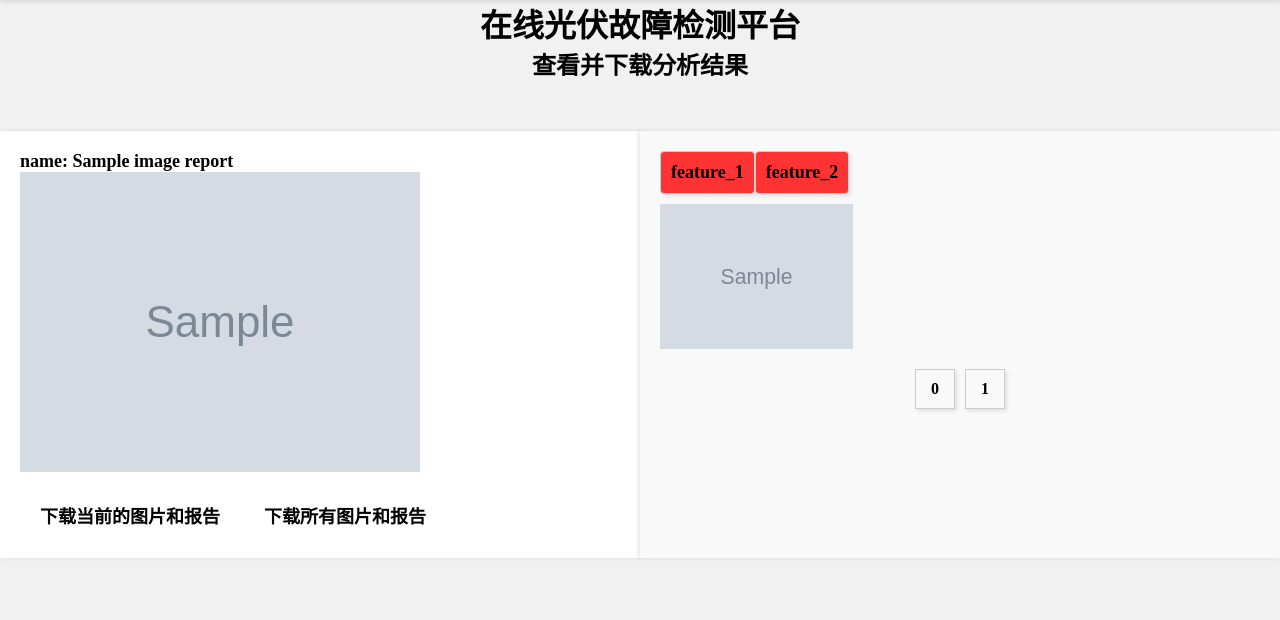
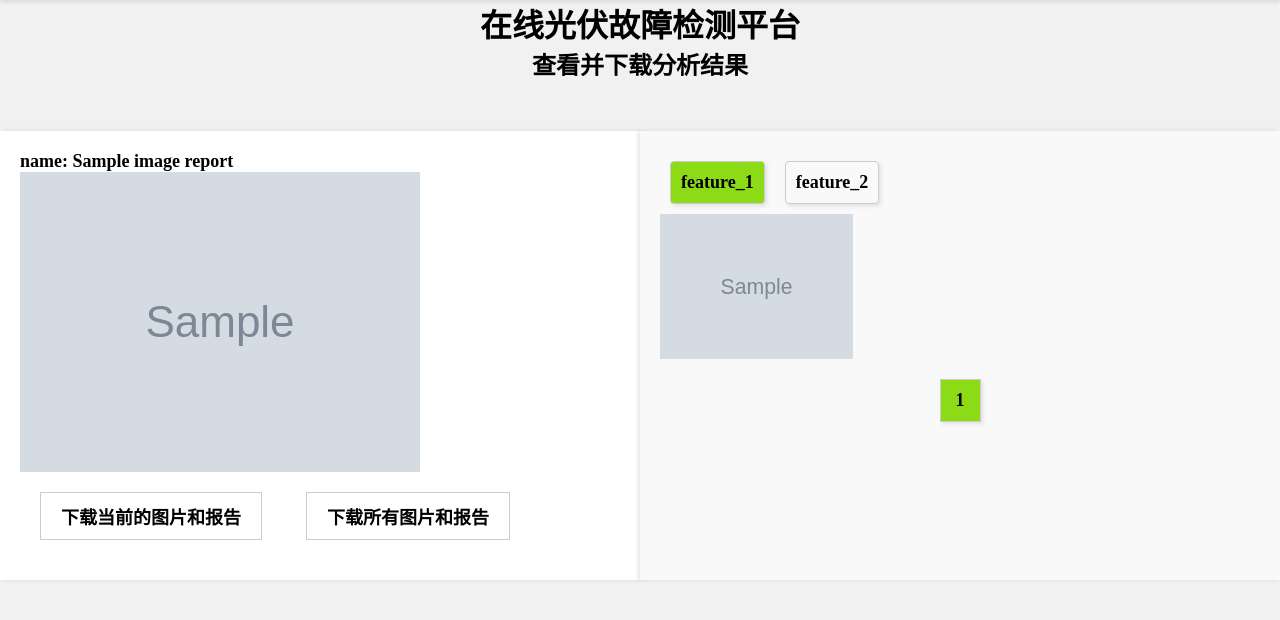
Before and after one commit to gaotianchi/showimages, a Flask app: page /result in a window 1280 px wide. Shown: the part 70-690 px from the top of the page. Run offline with Flask 3, Linux system fonts and the light colour scheme; grey boxes marked "Sample" are stand-in pictures; a database or web service that is not in the repository returns one stand-in record (values such as "Sample title"); data that the repository does not hold is empty.

Commit message:
feat: （初始化）为按钮添加点击后的标识

```diff
--- a/showimages/static/result.css
+++ b/showimages/static/result.css
@@ -47,36 +47,7 @@ main {
     margin-top: 50px;
 }
 
-#feature-nav div {
-    padding: 10px;
-    border: 1px solid #ccc;
-    background-color: #f9f9f9;
-    box-shadow: 2px 2px 4px rgba(0, 0, 0, 0.1);
-    margin-bottom: 10px;
-    background-color: #f33;
-    border-radius: 4px;
-}
 
-.btn {
-    display: inline-block;
-    padding: 10px 20px;
-    border: none;
-    text-align: center;
-    text-decoration: none;
-    font-size: 16px;
-    font-weight: bold;
-    cursor: pointer;
-    transition: background-color 0.3s ease;
-}
-
-.btn:hover {
-    background-color: #0056b3;
-}
-
-#this-one,
-#all {
-    margin-top: 20px;
-}
 
 #left {
     width: 50%;
@@ -117,31 +88,11 @@ main {
     flex-direction: column;
 }
 
-#feature-nav {
-    display: flex;
-    align-items: center;
-}
 
-#page-nav {
-    display: flex;
-    justify-content: center;
-    gap: 10px;
-    margin-top: 20px;
-}
-
-#page-nav div {
-    padding: 10px 15px;
-    border: 1px solid #ccc;
-    background-color: #f9f9f9;
-    box-shadow: 2px 2px 4px rgba(0, 0, 0, 0.1);
-}
-
-#page-nav div span {
-    font-size: 16px;
-}
 
 #small-images-container {
     display: grid;
+    cursor: pointer;
     grid-template-columns: repeat(3, 1fr);
     grid-auto-rows: minmax(100px, auto);
     gap: 10px;
@@ -157,3 +108,49 @@ main {
     height: 100%;
     object-fit: cover;
 }
+
+#this-one,
+#all {
+    display: inline-block;
+    padding: 10px 20px;
+    margin: 20px;
+    border: none;
+    text-align: center;
+    text-decoration: none;
+    font-size: 16px;
+    font-weight: bold;
+    cursor: pointer;
+    border: 1px solid #ccc;
+}
+
+#feature-nav {
+    display: flex;
+    align-items: center;
+}
+
+#feature-nav div {
+    padding: 10px;
+    border: 1px solid #ccc;
+    box-shadow: 2px 2px 4px rgba(0, 0, 0, 0.1);
+    margin: 10px;
+    border-radius: 4px;
+    cursor: pointer;
+}
+
+#page-nav {
+    display: flex;
+    justify-content: center;
+    gap: 10px;
+    margin-top: 20px;
+}
+
+#page-nav div {
+    cursor: pointer;
+    padding: 10px 15px;
+    border: 1px solid #ccc;
+    box-shadow: 2px 2px 4px rgba(0, 0, 0, 0.1);
+}
+
+.active {
+    background-color: #8ddb17;
+}
--- a/showimages/templates/result.html
+++ b/showimages/templates/result.html
@@ -55,10 +55,10 @@
         <div id="right">
             <div id="right-container">
                 <div id="feature-nav">
-                    <div class="btn" class="feature">
+                    <div class="btn active" data-feature="feature_1">
                         <span>feature_1</span>
                     </div>
-                    <div class="btn" class="feature">
+                    <div class="btn" data-feature="feature_2">
                         <span>feature_2</span>
                     </div>
                 </div>
@@ -77,8 +77,13 @@
 
                 <div id="page-nav">
 
-                    {% for i in range(num_pages + 1) %}
-                    <div class="btn">
+                    {% for i in range(1, num_pages+1) %}
+                    {% if i == 1 %}
+                    {% set cl = "btn active" %}
+                    {% else %}
+                    {% set cl = "btn" %}
+                    {% endif %}
+                    <div class="{{ cl }}" data-page="{{ i }}">
                         <span>{{ i }}</span>
                     </div>
                     {% endfor %}
```
